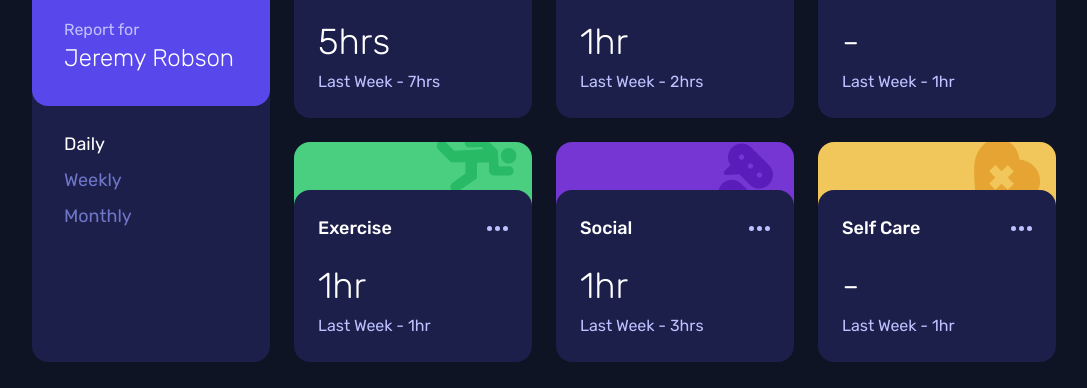
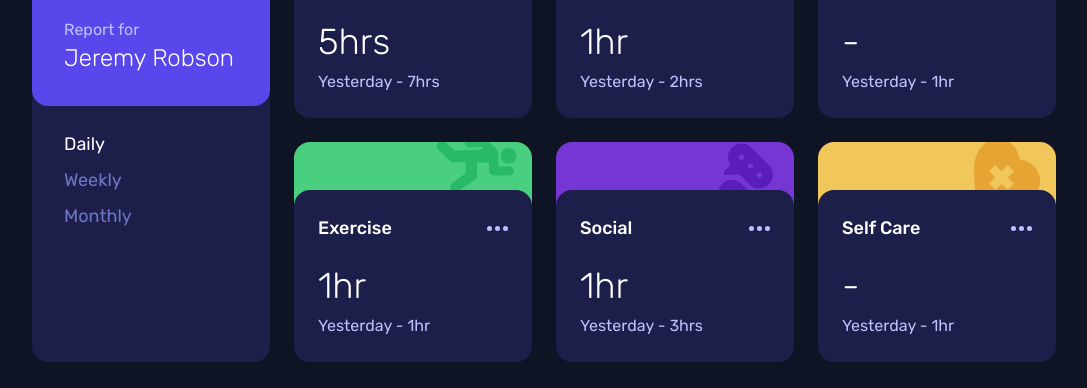
Before and after one commit to aflamiano-career/time-tracking-dashboard, a React (Vite) app: page / in a window 1280 px wide. Shown: the part 270-658 px from the top of the page, without its empty margins (96-1183 px from the left). Built offline with nearby package versions, Linux system fonts and the light colour scheme.

Commit message:
fix/dashboard: Dynamic time range of last records per card

```diff
--- a/src/App.jsx
+++ b/src/App.jsx
@@ -36,6 +36,7 @@ function App() {
             image={`images/icon-${activity.title
               .replace(/\s/g, "-")
               .toLowerCase()}.svg`}
+            timeframe={timeframe}
             title={activity.title}
             current={activity.timeframes[timeframe].current}
             previous={activity.timeframes[timeframe].previous}
--- a/src/components/Card.jsx
+++ b/src/components/Card.jsx
@@ -1,4 +1,4 @@
-function Card({ image, title, current, previous, index }) {
+function Card({ image, timeframe, title, current, previous, index }) {
   const colors = [
     "bg-Orange300",
     "bg-Blue300",
@@ -10,6 +10,17 @@ function Card({ image, title, current, previous, index }) {
 
   function checkHours(hour) {
     return hour < 1 ? "-" : hour > 1 ? `${hour}hrs` : `${hour}hr`;
+  }
+
+  function checkLast(timeframe) {
+    switch (timeframe) {
+      case "weekly":
+        return "Last Week";
+      case "monthly":
+        return "Last Month";
+      default:
+        return "Yesterday";
+    }
   }
 
   return (
@@ -33,7 +44,7 @@ function Card({ image, title, current, previous, index }) {
         <div className="flex justify-between items-center sm:flex-col sm:items-start">
           <h2 className="font-light text-4xl my-2">{checkHours(current)}</h2>
           <p className="text-base text-Navy200">
-            Last Week - {checkHours(previous)}
+            {checkLast(timeframe)} - {checkHours(previous)}
           </p>
         </div>
       </div>
```
